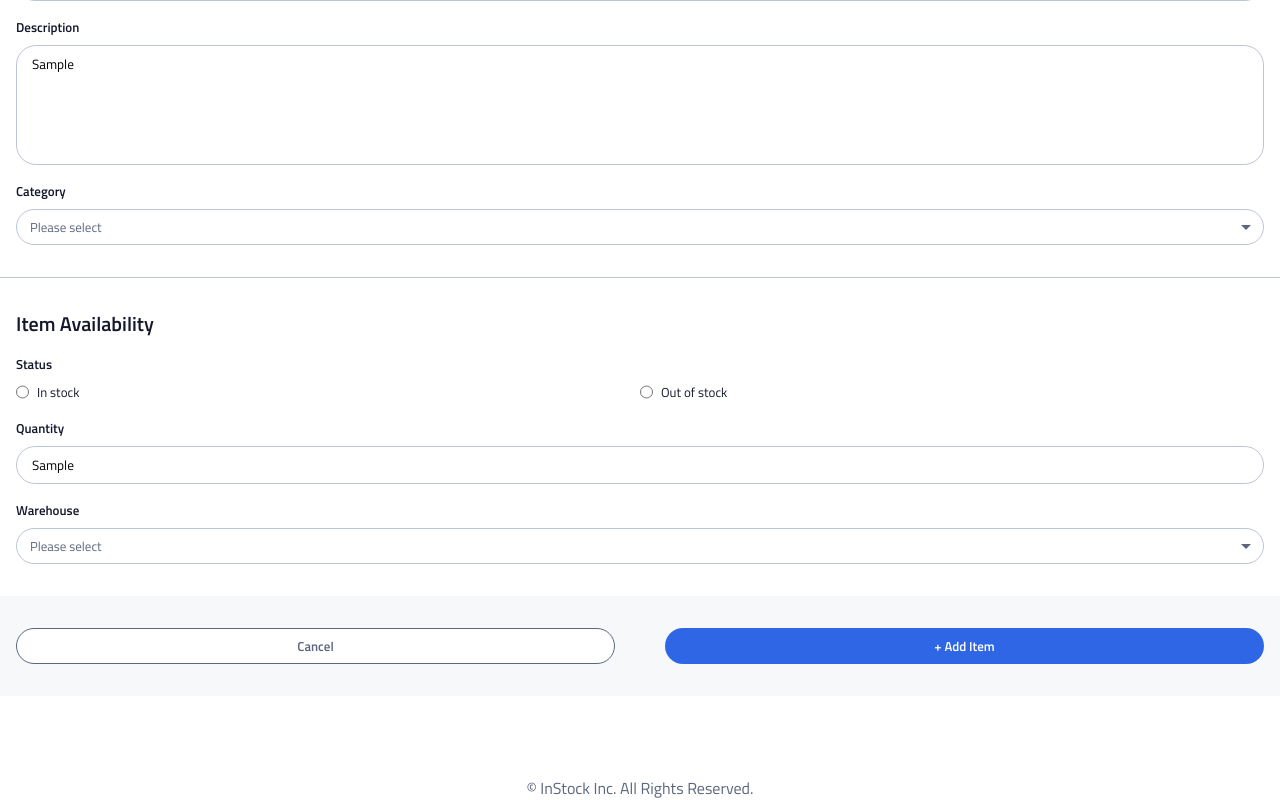
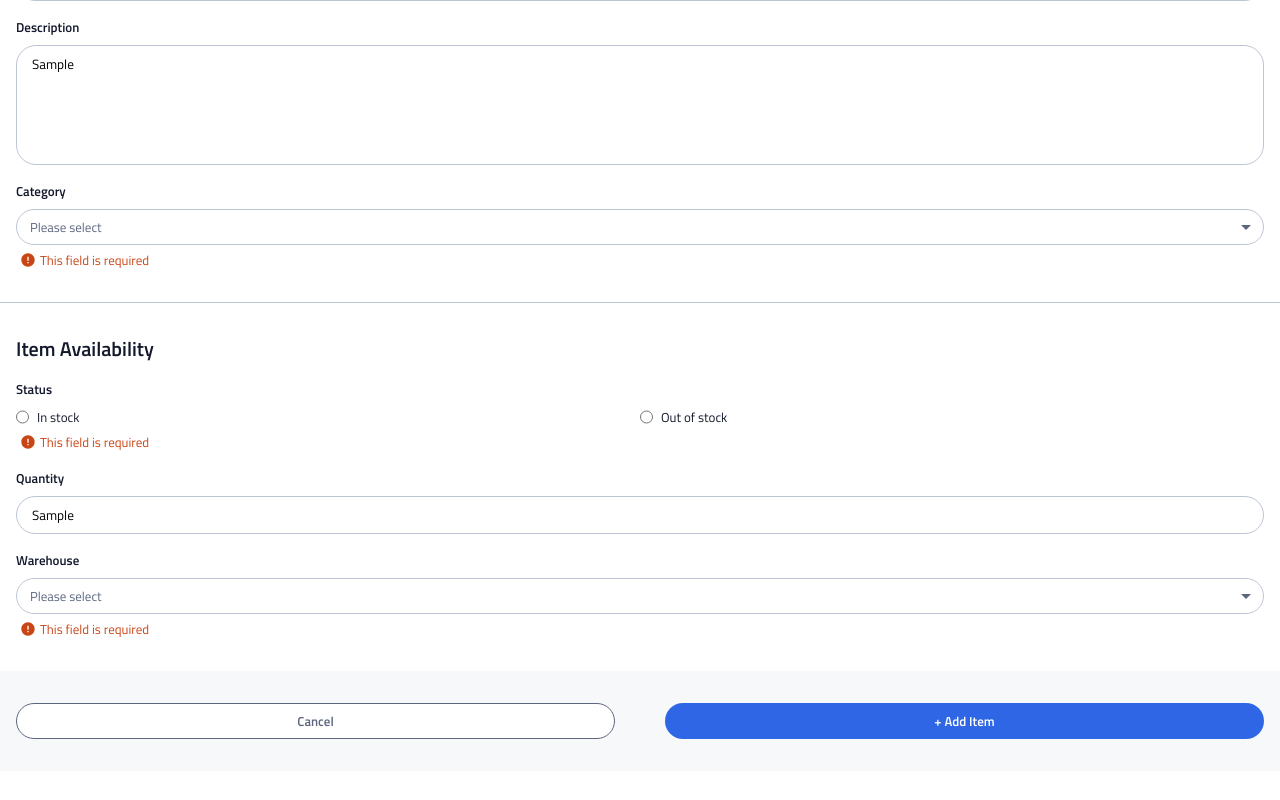
Before and after one commit to MartinAfanador/instock-front-end, a React (Create React App) app: page /add-inventory-item in a window 1280 px wide. Both pictures are taken after typing "Sample", "Sample", "Sample" into the empty fields and a click on the button "+ Add Item". Shown: the part 354-1154 px from the top of the page. Built offline with nearby package versions, Linux system fonts and the light colour scheme.

Commit message:
add functionality for error messages

```diff
--- a/src/pages/AddInventoryItem/AddInventoryItem.js
+++ b/src/pages/AddInventoryItem/AddInventoryItem.js
@@ -11,6 +11,8 @@ import { useNavigate } from 'react-router-dom';
 function AddInventoryItem() {
 
     const navigate = useNavigate();
+
+    const errorMessage = 'This field is required';
 
     const categoryOptions = ['Electronics', 'Gear', 'Apparel', 'Accessories', 'Health'];
     const warehouseOptions = ['Manhatten', 'Washington', 'Jersey', 'SF', 'Santa Monica', 'Seattle', 'Miami', 'Boston'];
@@ -69,6 +71,8 @@ function AddInventoryItem() {
     const handleSubmit = (event) => {
         event.preventDefault();
 
+        setFirstRender(false);
+
         console.log(`${itemName}, ${itemDescription}, ${selectedCategory}, ${itemStatus}, ${itemQuantity}, ${selectedWarehouse}`);
     }
 
@@ -90,7 +94,14 @@ function AddInventoryItem() {
                                     type='text' id='item-name'
                                     name='item-name'
                                     placeholder='Item Name'
-                                    onChange={changeName}/>
+                                    onChange={changeName} />
+                                <div className={`${(itemName !== '' || firstRender) ? 'hide' : 'add-inventory__error-container'}`}>
+                                    <ErrorIcon
+                                        className="add-inventory__error-icon"
+                                        alt="white exclamation point on a red background"
+                                    />
+                                    <span className='add-inventory__error-message'>{`${errorMessage}`}</span>
+                                </div>
                             </div>
                             <div className='add-inventory__description-container'>
                                 <label className='add-inventory__label' htmlFor='item-description'>Description</label>
@@ -99,7 +110,14 @@ function AddInventoryItem() {
                                     id='item-description'
                                     name='item-description'
                                     placeholder='Please enter a brief item description...'
-                                    onChange={changeDescription}/>
+                                    onChange={changeDescription} />
+                                    <div className={`${(itemDescription !== '' || firstRender) ? 'hide' : 'add-inventory__error-container'}`}>
+                                    <ErrorIcon
+                                        className="add-inventory__error-icon"
+                                        alt="white exclamation point on a red background"
+                                    />
+                                    <span className='add-inventory__error-message'>{`${errorMessage}`}</span>
+                                </div>
                             </div>
                             <div className='add-inventory__category-container'>
                                 <label className='add-inventory__label'>Category</label>
@@ -125,6 +143,13 @@ function AddInventoryItem() {
                                         )
                                     }
                                 </div>
+                                <div className={`${(selectedCategory !== 'Please select' || firstRender) ? 'hide' : 'add-inventory__error-container'}`}>
+                                    <ErrorIcon
+                                        className="add-inventory__error-icon"
+                                        alt="white exclamation point on a red background"
+                                    />
+                                    <span className='add-inventory__error-message'>{`${errorMessage}`}</span>
+                                </div>
                             </div>
                         </div>
                         <div className='add-inventory__availability-container'>
@@ -138,7 +163,7 @@ function AddInventoryItem() {
                                             id='in-stock'
                                             name='availability'
                                             value='In Stock'
-                                            onChange={changeStatus}/>
+                                            onChange={changeStatus} />
                                         <label className='add-inventory__in-stock-label' htmlFor='in-stock'>In stock</label>
                                     </div>
                                     <div className='add-inventory__out-of-stock-container'>
@@ -152,6 +177,13 @@ function AddInventoryItem() {
                                         <label className='add-inventory__out-of-stock-label' htmlFor='out-of-stock'>Out of stock</label>
                                     </div>
                                 </div>
+                                <div className={`${(itemStatus !== '' || firstRender) ? 'hide' : 'add-inventory__error-container'}`}>
+                                    <ErrorIcon
+                                        className="add-inventory__error-icon"
+                                        alt="white exclamation point on a red background"
+                                    />
+                                    <span className='add-inventory__error-message'>{`${errorMessage}`}</span>
+                                </div>
                             </div>
                             <div className={`${(itemStatus === 'Out Of Stock') ? 'hide' : 'add-inventory__quantity-container'}`}>
                                 <label className='add-inventory__label' htmlFor='quantity'>Quantity</label>
@@ -161,12 +193,19 @@ function AddInventoryItem() {
                                     id='quantity'
                                     name='quantity'
                                     placeholder='Item Quantity'
-                                    onChange={changeQuantity}/>
+                                    onChange={changeQuantity} />
+                                    <div className={`${(itemQuantity !== '' || firstRender) ? 'hide' : 'add-inventory__error-container'}`}>
+                                    <ErrorIcon
+                                        className="add-inventory__error-icon"
+                                        alt="white exclamation point on a red background"
+                                    />
+                                    <span className='add-inventory__error-message'>{`${errorMessage}`}</span>
+                                </div>
                             </div>
                             <div className='add-inventory__warehouse-container'>
                                 <label className='add-inventory__label'>Warehouse</label>
                                 <div className='add-inventory__input-category' onClick={toggleWarehouseDropdown}>
-                                <div className='add-inventory__category-option'>
+                                    <div className='add-inventory__category-option'>
                                         {selectedWarehouse}
                                         <DropDownIcon className='add-inventory__drop-down-icon' alt='A black down arrow on a white background' />
                                     </div>
@@ -187,6 +226,13 @@ function AddInventoryItem() {
                                         )
                                     }
                                 </div>
+                                <div className={`${(selectedWarehouse !== 'Please select' || firstRender) ? 'hide' : 'add-inventory__error-container'}`}>
+                                    <ErrorIcon
+                                        className="add-inventory__error-icon"
+                                        alt="white exclamation point on a red background"
+                                    />
+                                    <span className='add-inventory__error-message'>{`${errorMessage}`}</span>
+                                </div>
                             </div>
                         </div>
                     </div>
--- a/src/pages/AddInventoryItem/AddInventoryItem.scss
+++ b/src/pages/AddInventoryItem/AddInventoryItem.scss
@@ -19,6 +19,24 @@
     &__back-icon {
         fill: $indigo;
         margin-right: 1rem;
+    }
+
+    &__error-icon {
+        height: 2.5vh;
+        max-height: 1rem;
+        fill: $red;
+    }
+
+    &__error-message {
+        color: $red;
+        @include mob-p2
+    }
+
+    &__error-container {
+        display: flex;
+        flex-direction: row;
+        align-items: center;
+        margin-top: .3125rem;
     }
 
     &__heading {
@@ -213,3 +231,18 @@
 .hide {
     display: none;
 }
+
+// .error-message.first-render {
+//     display: none;
+// }
+// .error-message.default-render {
+//     display: flex;
+//     color:$red;
+// }
+// .default {
+//     display: none;
+// }
+
+.show-error {
+
+}
```
